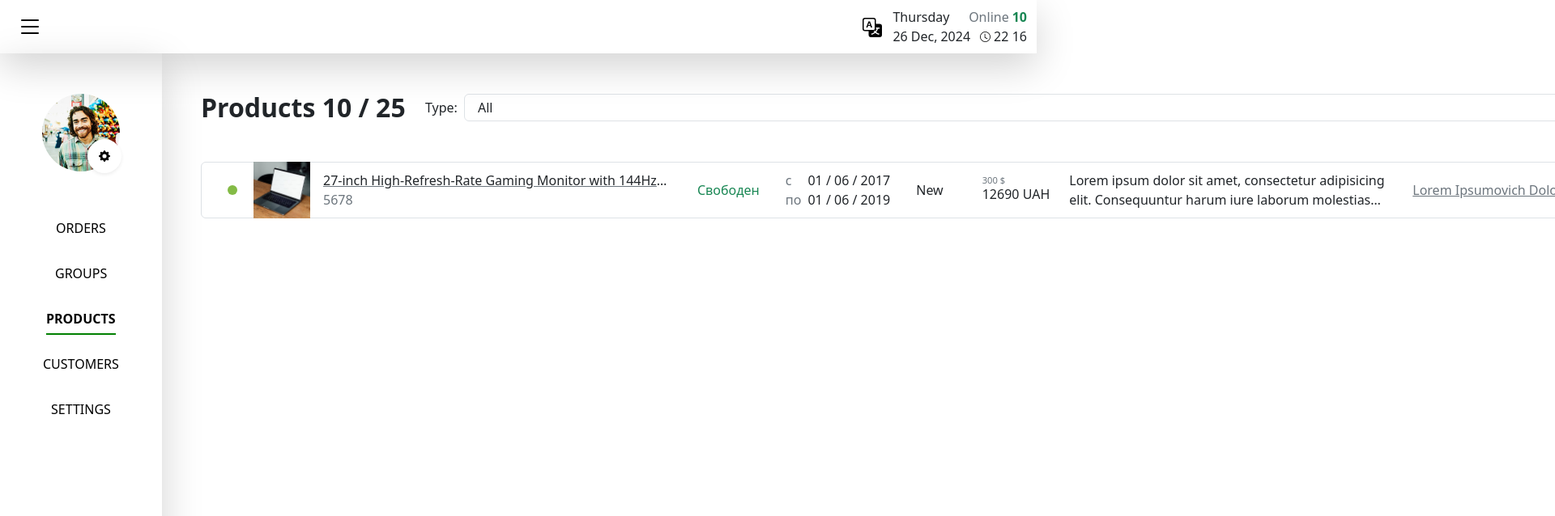
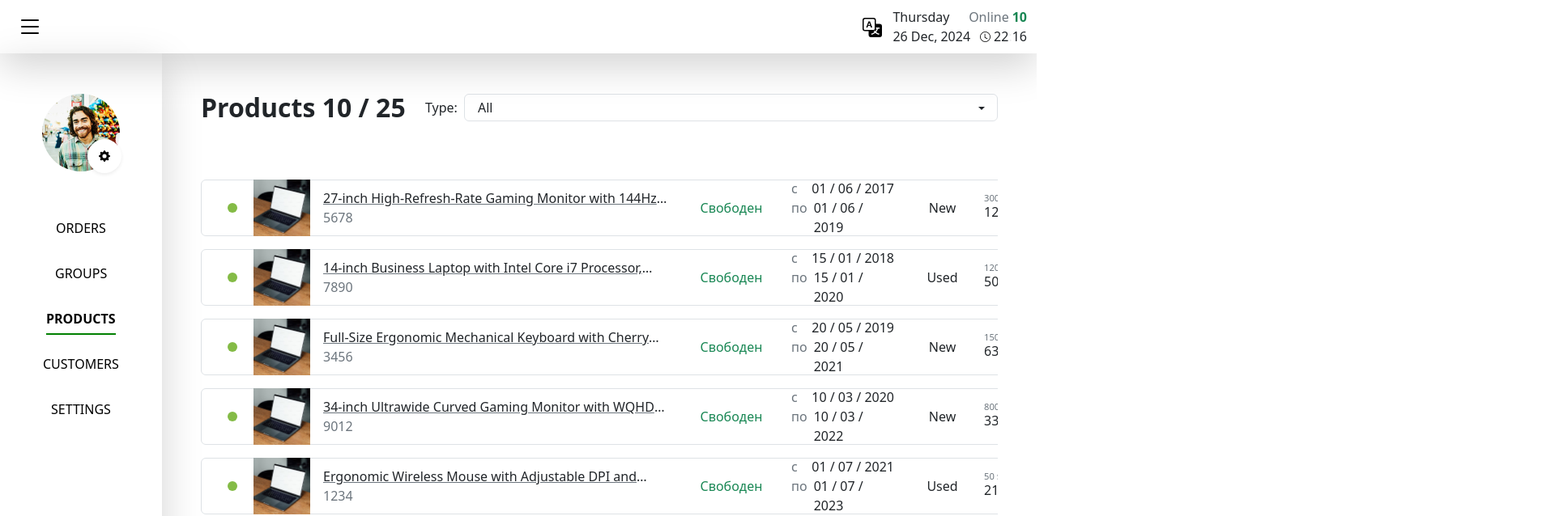
Before and after one commit to ZUBOV-ILLIA/orderly, a Next.js app: page /en/products in a window 1280 px wide. Shown: the top 638 px of the page at 81% size, 1920 px wide, since content can reach past the window. Built offline with nearby package versions, Linux system fonts and the light colour scheme.

Commit message:
productCard done, fixed popovers x selectors bug fixed page stretching

```diff
--- a/app/[locale]/products/page.tsx
+++ b/app/[locale]/products/page.tsx
@@ -12,8 +12,8 @@ export default async function ProductsPage() {
   const productTypes = [...new Set(products.map((product) => product.type))];
 
   return (
-    <div className="products position-relative px-4 px-md-5 flex-grow-1">
-      <div className="my-5 d-md-flex align-items-center">
+    <div className="products py-5 px-4 px-md-5 flex-grow-1 overflow-hidden">
+      <div className="d-md-flex align-items-center">
         <h2 className="mb-3 me-4 mb-md-0 fw-bolder text-nowrap animate__animated animate__backInLeft animate__faster">
           {t("products")} 10 / 25
         </h2>
@@ -26,8 +26,8 @@ export default async function ProductsPage() {
         </div>
       </div>
 
-      <div className="products__list d-flex flex-column gap-3">
-        {products.slice(0, 1).map((product) => (
+      <div className="products__list d-flex flex-column gap-3 overflow-x-scroll">
+        {products.slice(0, 10).map((product) => (
           <ProductCard key={product.id} p={product} />
         ))}
       </div>
--- a/components/CustomPopover.tsx
+++ b/components/CustomPopover.tsx
@@ -39,12 +39,12 @@ export default function CustomPopover({
 
   return (
     <div
-      className={`position-relative ${className}`}
+      className={className}
       onMouseEnter={onMouseEnter}
       onMouseLeave={onMouseLeave}
       onClick={onClick}
     >
-      {children}
+      <div className="position-relative">
         {isVisible && content.length > maxLength && (
           <div
             className="p-2 position-absolute bottom-100 z-3 bg-white border rounded-2 shadow animate__animated animate__fadeIn animate__faster"
@@ -56,5 +56,7 @@ export default function CustomPopover({
           </div>
         )}
       </div>
+      {children}
+    </div>
   );
 }
--- a/components/CustomSelect.tsx
+++ b/components/CustomSelect.tsx
@@ -20,7 +20,7 @@ export default function CustomSelect({ options }: { options: string[] }) {
         {selectedValue}
       </div>
 
-      <ul className="custom-select__menu dropdown-menu w-100">
+      <ul className="custom-select__menu dropdown-menu w-100 bg-white">
         <li
           className={`custom-select__item mb-2 ps-2 py-1 ${selectedValue === t("all") ? "bg-secondary text-white" : ""}`}
           onClick={() => setSelectedValue(t("all"))}
--- a/components/ProductCard.tsx
+++ b/components/ProductCard.tsx
@@ -56,17 +56,19 @@ export default function ProductCard({ p }: { p: Product }) {
 
       {/* name and serial number */}
       <div className="me-4 d-flex flex-column justify-content-center">
-        <CustomPopover content={p.title} maxLength={80}>
+        <CustomPopover content={p.title} maxLength={75}>
           <p className="prod-card__name">{p.title}</p>
         </CustomPopover>
         <p className="text-secondary">{p.serialNumber}</p>
       </div>
 
       {/* status */}
-      <span className="me-4 px-2 text-success">Свободен</span>
+      <span className="prod-card__status me-4 px-2 text-success text-center">
+        Свободен
+      </span>
 
       {/* guarantee */}
-      <div className="me-4 pe-2 d-flex flex-column justify-content-center">
+      <div className="prod-card__guarantee me-4 pe-2 d-flex flex-column justify-content-center">
         <p className="d-flex justify-content-between gap-2">
           <span className="text-secondary">c</span>{" "}
           <span>{formatDate(p.guarantee.start)}</span>
@@ -78,7 +80,9 @@ export default function ProductCard({ p }: { p: Product }) {
       </div>
 
       {/* is new or used */}
-      <span className="me-5">{t(p.isNew ? "new" : "used")}</span>
+      <span className="prod-card__condition me-4 text-center">
+        {t(p.isNew ? "new" : "used")}
+      </span>
 
       {/* price */}
       <div className="prod-card__price pb-2 me-4 d-flex flex-column justify-content-center">
@@ -91,7 +95,7 @@ export default function ProductCard({ p }: { p: Product }) {
 
       {/* group */}
       <CustomPopover
-        content={`${p.title}${p.title}`} // imitation of huge group name
+        content={p.title} // imitation of huge group name
         maxLength={150} // if length will bigger, popover will run
       >
         <p className="prod-card__group me-4">
@@ -117,7 +121,7 @@ export default function ProductCard({ p }: { p: Product }) {
       </CustomPopover>
 
       {/* date */}
-      <div className="prod-card__date me-4 d-flex flex-column justify-content-center">
+      <div className="prod-card__date me-3 d-flex flex-column justify-content-center">
         <span className="prod-card__date-short align-self-center">
           {formatDate(p.date).slice(0, 7)}
         </span>
--- a/styles/_product-card.scss
+++ b/styles/_product-card.scss
@@ -10,14 +10,28 @@
 
   &__name {
     text-decoration: underline #6c757d;
-    max-width: 430px;
+    width: 430px;
     overflow: hidden;
     display: -webkit-box;
     -webkit-box-orient: vertical;
     -webkit-line-clamp: 1;
   }
 
+  &__status {
+    width: 100px;
+  }
+
+  &__guarantee {
+    width: 135px;
+  }
+
+  &__condition {
+    width: 55px;
+  }
+
   &__price {
+    width: 130px;
+
     & :first-child {
       font-size: .7rem;
       color: #6c757d;
@@ -28,7 +42,7 @@
   }
 
   &__group {
-    max-width: 400px;
+    width: 400px;
     overflow: hidden;
     display: -webkit-box;
     -webkit-box-orient: vertical;
@@ -36,7 +50,12 @@
   }
 
   &__manager {
+    width: 250px;
     text-decoration: underline #6c757d;
+  }
+
+  &__date {
+    width: 130px;
   }
 
   &__date-short {
--- a/styles/_products.scss
+++ b/styles/_products.scss
@@ -1,8 +1,5 @@
 .products {
-  //max-width: 100%;
-
-
   &__list {
-    //max-width: 50%;
+    padding: 70px 0 50px;
   }
 }
--- a/styles/globals.scss
+++ b/styles/globals.scss
@@ -1,7 +1,23 @@
 html,
 body {
   max-width: 100vw;
-  //overflow-x: hidden;
+  overflow-x: hidden;
+}
+
+*::-webkit-scrollbar {
+  height: 11px;
+  width: 11px;
+}
+
+*::-webkit-scrollbar-track {
+  background-color: #D7DFE2;
+  border-radius: 12px;
+}
+
+*::-webkit-scrollbar-thumb {
+  background-color: #b0b3b5;
+  border-radius: 12px;
+  border: 1px solid #D7DFE2;
 }
 
 *, h1, h2, h3, h4, h5, h6, p {
```
Lines whose indentation alone changed are shown as unchanged.
